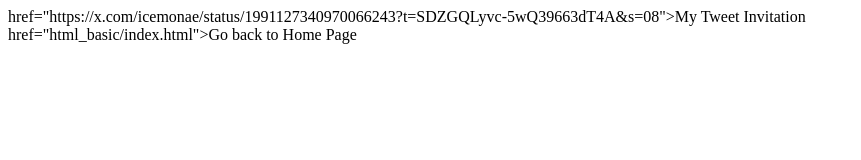
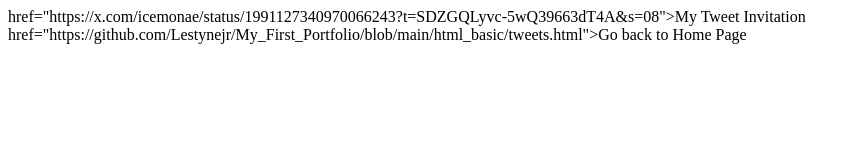
Before and after one commit to Lestynejr/My_First_Portfolio, a plain HTML site: page html_basic/tweets.html in a window 1280 px wide. Shown: the whole page, without its empty margins (0-861 px from the left). Drawn offline with Linux system fonts and the light colour scheme.

Commit message:
Added embeded text link to webpage

```diff
--- a/html_basic/tweets.html
+++ b/html_basic/tweets.html
@@ -5,8 +5,10 @@
     <title>Base Index</title>
 </head>
 <body>
-<a> href="https://x.com/icemonae/status/1991127340970066243?t=SDZGQLyvc-5wQ39663dT4A&s=08">My Tweet Invitation</a>
 
-<nav> href="html_basic/index.html">Go back to Home Page</nav>
+<a> href="https://x.com/icemonae/status/1991127340970066243?t=SDZGQLyvc-5wQ39663dT4A&s=08">My Tweet Invitation
+</a>
+
+<a> href="https://github.com/Lestynejr/My_First_Portfolio/blob/main/html_basic/tweets.html">Go back to Home Page</a>
 </body>
 </html>
```
